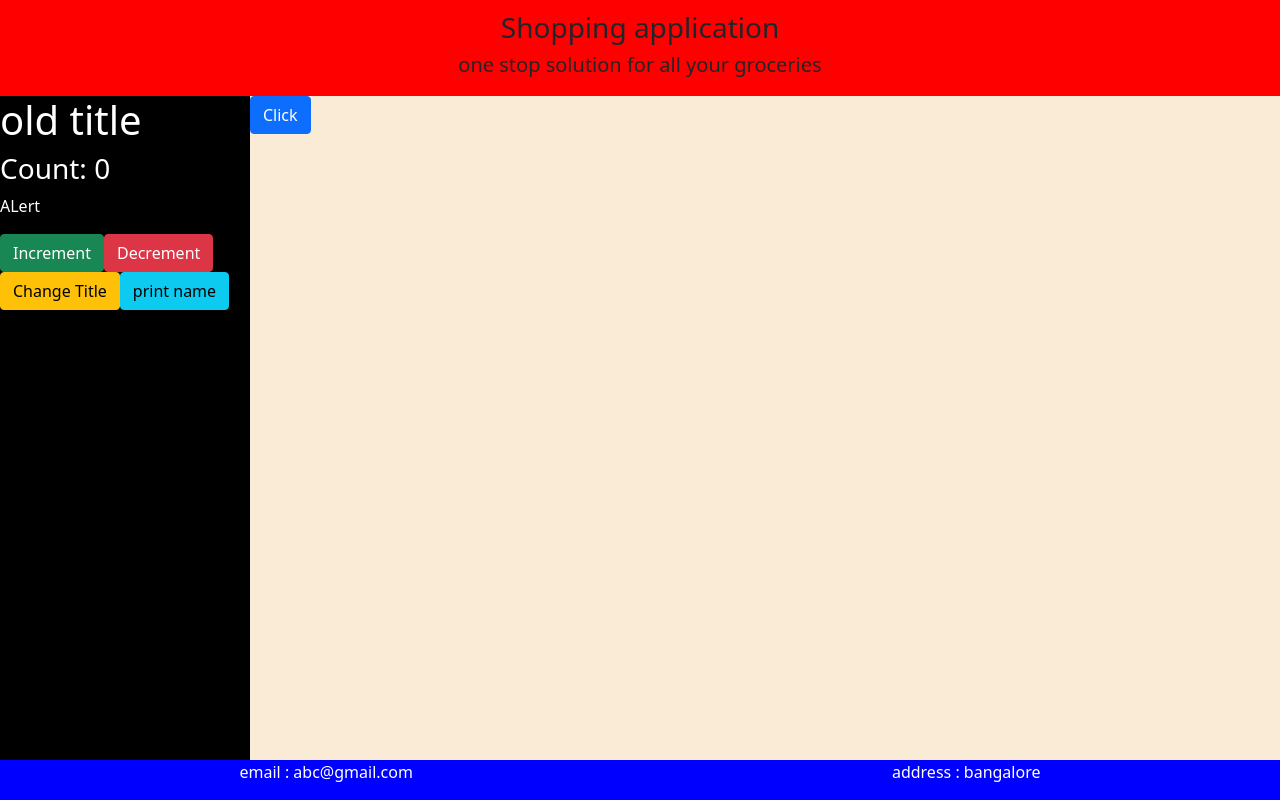
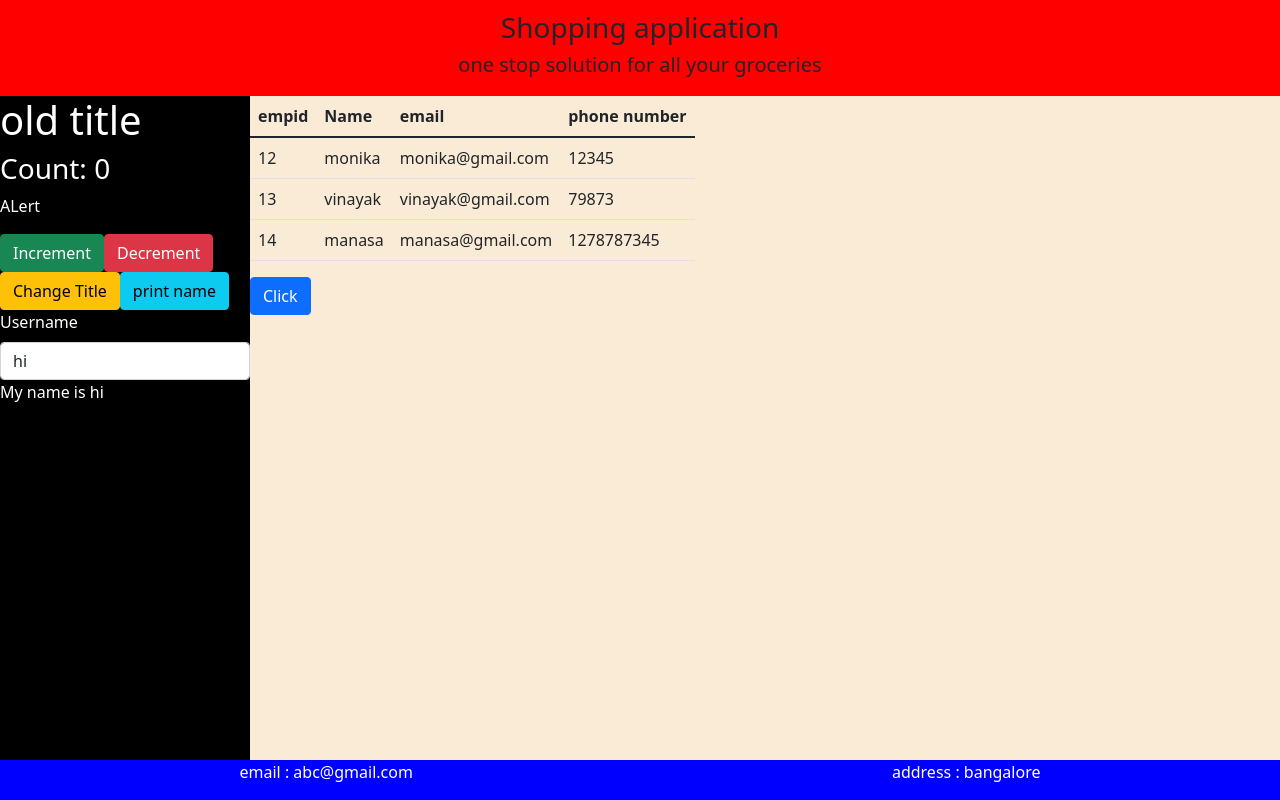
Before and after one commit to Monika-Abhijeet/jr-6-7-React, a React (Create React App) app: page / in a window 1280 px wide. Built offline with nearby package versions, Linux system fonts and the light colour scheme.

Commit message:
dynamic list rendering

```diff
--- a/src/components/home/home.css
+++ b/src/components/home/home.css
@@ -7,3 +7,8 @@
 .home {
   background-color: aqua;
 }
+
+.table-custom {
+  width: auto;
+  float: left;
+}
--- a/src/components/home/home.js
+++ b/src/components/home/home.js
@@ -1,5 +1,26 @@
 import "./home.css";
 import Sidebar from "../sidebar/sidebar";
+
+let employees = [
+  {
+    empId: 12,
+    name: "monika",
+    email: "monika@gmail.com",
+    phNo: 12345,
+  },
+  {
+    empId: 13,
+    name: "vinayak",
+    email: "vinayak@gmail.com",
+    phNo: 79873,
+  },
+  {
+    empId: 14,
+    name: "manasa",
+    email: "manasa@gmail.com",
+    phNo: 1278787345,
+  },
+];
 
 function Home() {
   let alertMe = () => {
@@ -11,7 +32,28 @@ function Home() {
   return (
     <div className="home-container">
       <Sidebar title="hiiiiiii" getName={printName}></Sidebar>
-
+      <table className="table" style={{ width: "auto" }}>
+        <thead>
+          <tr>
+            <th>empid</th>
+            <th>Name</th>
+            <th>email</th>
+            <th>phone number</th>
+          </tr>
+        </thead>
+        <tbody>
+          {employees.map((employee) => {
+            return (
+              <tr key={employee.empId}>
+                <td>{employee.empId}</td>
+                <td>{employee.name}</td>
+                <td>{employee.email}</td>
+                <td>{employee.phNo}</td>
+              </tr>
+            );
+          })}
+        </tbody>
+      </table>
       <button className="btn btn-primary" onClick={alertMe}>
         Click
       </button>
--- a/src/components/sidebar/sidebar.js
+++ b/src/components/sidebar/sidebar.js
@@ -6,6 +6,7 @@ class Sidebar extends Component {
     this.state = {
       count: 0,
       title: "old title",
+      name: "hi",
     };
   }
   alertMe = () => {
@@ -20,9 +21,11 @@ class Sidebar extends Component {
   changeTitle = () => {
     this.setState({ title: this.props.title });
   };
-  changeName = () => {
-    this.props.getName();
+
+  changeName = (e) => {
+    this.setState({ name: e.target.value });
   };
+
   render() {
     return (
       <div className="sidebar-container">
@@ -35,12 +38,29 @@ class Sidebar extends Component {
         <button className="btn btn-danger" onClick={this.decrement}>
           Decrement
         </button>
-        <button className="btn btn-warning" onClick={this.changeTitle}>
+        <button
+          className="btn btn-warning"
+          onClick={() => this.setState({ title: this.props.title })}
+        >
           Change Title
         </button>
-        <button className="btn btn-info" onClick={this.changeName}>
+        <button className="btn btn-info" onClick={this.props.getName}>
           print name
         </button>
+        <div>
+          <label className="form-label" htmlFor="username">
+            Username
+          </label>
+          <input
+            type="text"
+            className="form-control"
+            value={this.state.name}
+            onChange={(e) => {
+              this.changeName(e);
+            }}
+          />
+        </div>
+        My name is {this.state.name}
       </div>
     );
   }
```
